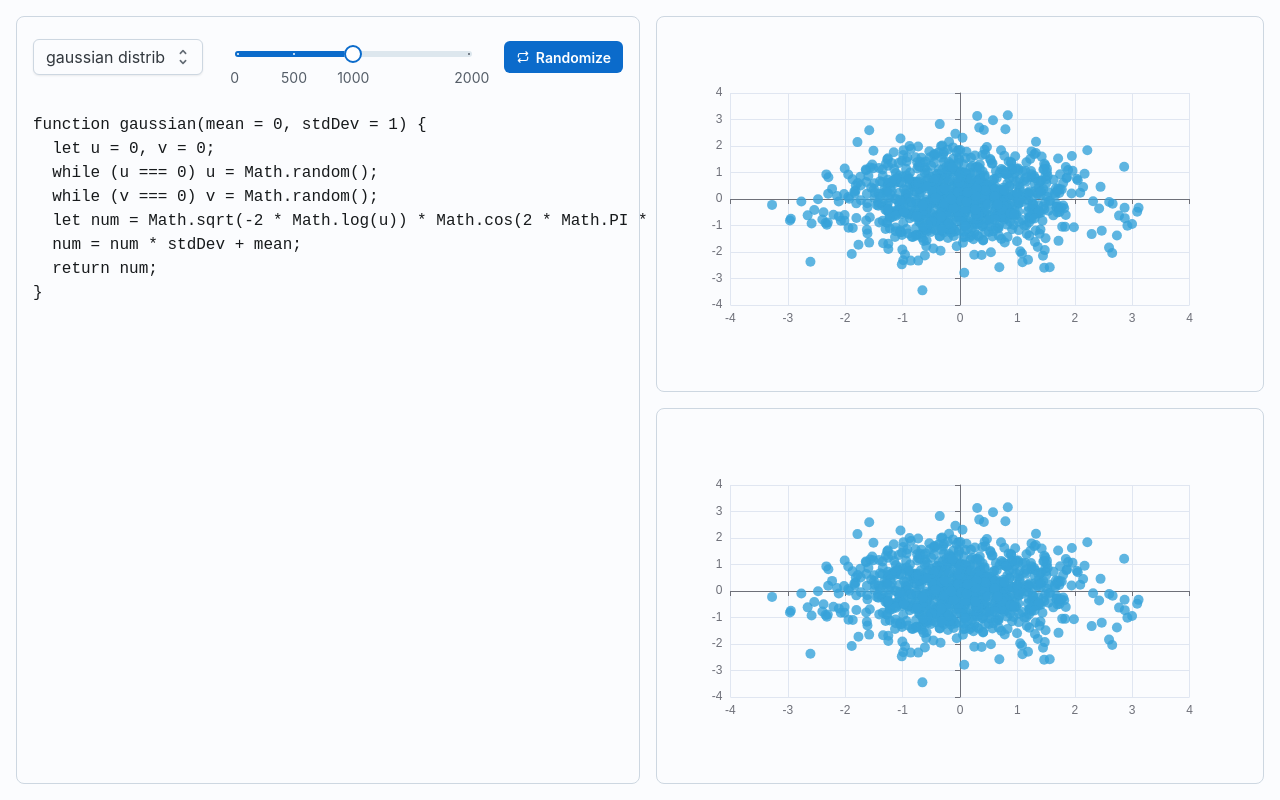
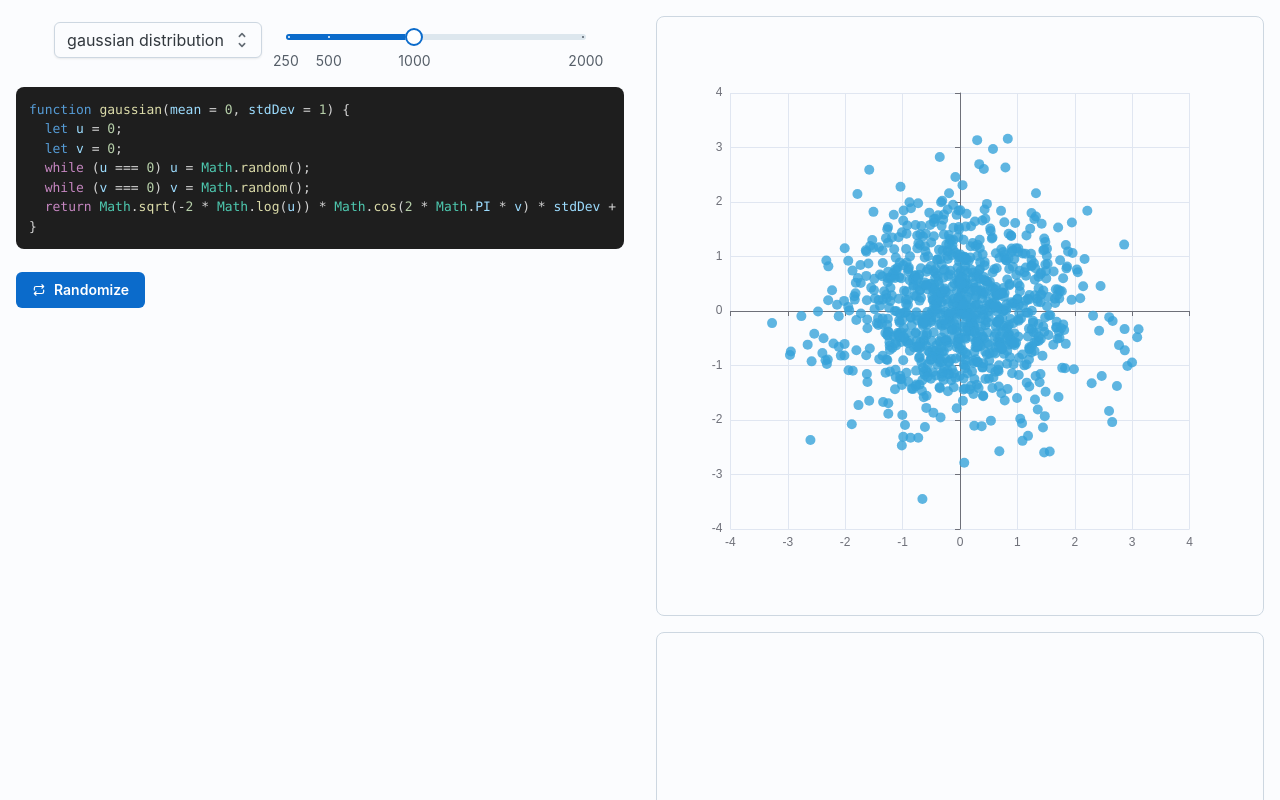
Before and after one commit to BSoDium/gaussian-rng, a React (Create React App) app: page / in a window 1280 px wide. Built offline with nearby package versions, Linux system fonts and the light colour scheme.

Commit message:
feat: implement 3d probability view

```diff
--- a/package.json
+++ b/package.json
@@ -15,17 +15,19 @@
     "@types/react-dom": "^18.0.0",
     "@types/react-responsive": "^8.0.5",
     "@types/react-router-dom": "^5.3.3",
+    "@types/react-syntax-highlighter": "^15.5.5",
     "@types/uuid": "^9.0.0",
     "dashjs": "^4.5.1",
     "echarts": "^5.4.1",
     "echarts-for-react": "^3.0.2",
-    "highlight.js": "^11.7.0",
+    "echarts-gl": "^2.0.9",
     "react": "^18.2.0",
     "react-dom": "^18.2.0",
     "react-icons": "^4.7.1",
     "react-responsive": "^9.0.2",
     "react-router-dom": "^6.4.3",
     "react-scripts": "5.0.1",
+    "react-syntax-highlighter": "^15.5.0",
     "recharts": "^2.2.0",
     "sass": "^1.56.1",
     "typescript": "^4.4.2",
--- a/src/components/CodeView.tsx
+++ b/src/components/CodeView.tsx
@@ -1,25 +1,14 @@
 import React, { createRef, useEffect, useState } from "react";
-import hljs from 'highlight.js';
-import javascript from 'highlight.js/lib/languages/javascript';
+import { Prism as SyntaxHighlighter } from "react-syntax-highlighter";
+import { vscDarkPlus } from "react-syntax-highlighter/dist/esm/styles/prism";
 
-export default function CodeView({code}: {code: string}) {
-  const [codeRef] = useState(createRef<HTMLPreElement>)
-
-  useEffect(() => {
-    hljs.registerLanguage('javascript', javascript);
-  }, []);
-
-  // display the code with syntax highlighting using highlight.js
-  useEffect(() => {
-    codeRef && codeRef.current && hljs.highlightElement(codeRef.current);
-  }
-  , [codeRef]);
+export default function CodeView({ code }: { code: string }) {
 
   return (
-    <pre ref={codeRef}>
-      <code className="javascript">
-        {code}
-      </code>
-    </pre>
+    <SyntaxHighlighter language="javascript" style={vscDarkPlus} customStyle={{
+      borderRadius: 8,
+    }}>
+      {code}
+    </SyntaxHighlighter>
   );
 }
--- a/src/components/Layout.tsx
+++ b/src/components/Layout.tsx
@@ -1,20 +1,26 @@
 import React from 'react';
 import Box, { BoxProps } from '@mui/joy/Box';
-import { Card, CardProps } from '@mui/joy';
+import { Card, CardProps, Sheet, SheetProps } from '@mui/joy';
 import { Default, Mobile } from '../utils/Responsive';
 
 function Root(props: BoxProps) {
+  const sx = {
+    display: 'grid',
+    height: '100vh',
+    width: '100vw',
+  };
+
   return (
     <>
       <Default>
         <Box
           sx={{
-            display: 'grid',
+            ...sx,
             gridTemplateColumns: '50% 50%',
+            gridTemplateRows: '100%',
             gridTemplateAreas: `
             "sidebar main"
           `,
-            height: '100vh',
           }}
           {...props}
         />
@@ -22,10 +28,13 @@ function Root(props: BoxProps) {
       <Mobile>
         <Box
           sx={{
-            display: 'flex',
-            flexDirection: 'column',
-            height: '100vh',
-            overflow: "auto"
+            ...sx,
+            gridTemplateColumns: '100%',
+            gridTemplateRows: '50% 50%',
+            gridTemplateAreas: `
+            "sidebar"
+            "main"
+          `,
           }}
           {...props}
         />
@@ -34,38 +43,33 @@ function Root(props: BoxProps) {
   );
 }
 
-function Sidebar(props: CardProps) {
+function Sidebar(props: SheetProps) {
+  const sx = {
+    gridArea: 'sidebar',
+    bgcolor: 'background.surface',
+    color: 'text.primary',
+    display: 'flex',
+    p: 2,
+    gap: 2,
+  };
+
   return (
     <>
       <Default>
-        <Card
+        <Sheet
           sx={{
-            gridArea: 'sidebar',
-            bgcolor: 'background.surface',
-            color: 'text.primary',
-            display: 'flex',
+            ...sx,
             flexDirection: 'column',
-            p: 2,
-            m: 2,
-            mr: 0,
-            gap: 2,
           }}
           {...props}
         />
       </Default>
       <Mobile>
-        <Card
+        <Sheet
           sx={{
-            gridArea: 'sidebar',
-            bgcolor: 'background.surface',
-            color: 'text.primary',
-            display: 'flex',
+            ...sx,
             flexDirection: 'row',
             flexWrap: 'wrap',
-            p: 2,
-            m: 2,
-            mr: 0,
-            gap: 2,
           }}
           {...props}
         />
@@ -79,14 +83,13 @@ function Main(props: BoxProps) {
     <Box
       sx={{
         gridArea: 'main',
-        overflow: 'auto',
+        overflowY: 'auto',
         bgcolor: 'background.default',
         color: 'text.primary',
         display: 'flex',
         flexDirection: 'column',
-        overflowY: 'auto',
+        gap: 2,
         p: 2,
-        gap: 2,
       }}
       {...props}
     />
@@ -97,13 +100,13 @@ function Tile(props: CardProps) {
   return (
     <Card
       sx={{
-        p: 2,
-        m: 2,
         bgcolor: 'background.surface',
         color: 'text.primary',
         justifyContent: 'center',
         alignItems: 'center',
         width: "100%",
+        height: "600px",
+        flexShrink: 0,
       }}
       {...props}
     />
--- /dev/null
+++ b/src/components/ProbabilityView.tsx
@@ -0,0 +1,101 @@
+import React from 'react';
+import Layout from './Layout';
+import ReactECharts from 'echarts-for-react';
+import { useColorScheme } from '@mui/joy';
+import { gaussianProbability } from '../utils/Random';
+import { textColors } from '../utils/themes/charts/Dark';
+
+export default function ProbabilityView({
+  values,
+}: {
+  values: [number, number][];
+}) {
+  const { systemMode } = useColorScheme();
+
+  return (
+    <Layout.Tile>
+      <ReactECharts
+        option={{
+          tooltip: {},
+          visualMap: {
+            show: false,
+            dimension: 2,
+            min: -1,
+            max: 1,
+            inRange: {
+              color: [
+                '#313695',
+                '#4575b4',
+                '#74add1',
+                '#abd9e9',
+                '#e0f3f8',
+                '#ffffbf',
+                '#fee090',
+                '#fdae61',
+                '#f46d43',
+                '#d73027',
+                '#a50026'
+              ]
+            }
+          },
+          xAxis3D: {
+            type: 'value',
+          },
+          yAxis3D: {
+            type: 'value'
+          },
+          zAxis3D: {
+            type: 'value',
+            max: 1,
+            splitNumber: 2
+          },
+          grid3D: {
+            boxHeight: 40,
+            axisLine: {
+              lineStyle: { color: textColors[systemMode as 'dark' | 'light'] },
+            },
+            axisPointer: {
+              lineStyle: { color: textColors[systemMode as 'dark' | 'light'] }
+            },
+          },
+          series: [
+            {
+              type: 'surface',
+              name: 'Probability',
+              wireframe: {
+                show: false
+              },
+              shading: 'color',
+              equation: {
+                x: {
+                  step: 0.1,
+                  min: -3,
+                  max: 3
+                },
+                y: {
+                  step: 0.1,
+                  min: -3,
+                  max: 3
+                },
+                z: gaussianProbability
+              },
+              itemStyle: {
+                opacity: 0.3
+              }
+            },
+            {
+              type: 'scatter3D',
+              name: 'Samples',
+              symbolSize: 5,
+              data: values.map(([x, y]) => [x, y, gaussianProbability(x, y)]),
+              dimensions: ['x', 'y', 'z'],
+            }
+          ]
+        }}
+        lazyUpdate
+        style={{ height: '100%', width: '100%' }}
+        theme={systemMode}
+      />
+    </Layout.Tile>
+  );
+}
--- a/src/components/ScatterView.tsx
+++ b/src/components/ScatterView.tsx
@@ -11,7 +11,7 @@ export default function ScatterView({
   const { systemMode } = useColorScheme();
 
   return (
-    <Layout.Tile sx={{height: "600px"}}>
+    <Layout.Tile>
         <ReactECharts
           option={{
             tooltip: {},
--- a/src/components/ScoreView.tsx
+++ /dev/null
@@ -1,35 +0,0 @@
-import React from 'react';
-import Layout from './Layout';
-import ReactECharts from 'echarts-for-react';
-import { useColorScheme } from '@mui/joy';
-
-export default function ScoreView({
-  values,
-}: {
-  values: [number, number][];
-}) {
-  const { systemMode } = useColorScheme();
-
-  return (
-    <Layout.Tile sx={{height: "600px"}}>
-      <ReactECharts
-        option={{
-          tooltip: {},
-          xAxis: [{}],
-          yAxis: [{}],
-          series: [
-            {
-              type: 'scatter',
-              data: values,
-              dimensions: ['x', 'y'],
-              blendMode: 'source-over',
-            }
-          ]
-        }}
-        lazyUpdate
-        style={{ height: '100%', width: '100%' }}
-        theme={systemMode}
-      />
-    </Layout.Tile>
-  );
-}
--- a/src/index.tsx
+++ b/src/index.tsx
@@ -1,6 +1,7 @@
 import React from 'react';
 import ReactDOM from 'react-dom/client';
 import { StyledEngineProvider } from '@mui/joy/styles';
+import 'echarts-gl';
 
 import App from './App';
 
--- a/src/pages/Simulation.tsx
+++ b/src/pages/Simulation.tsx
@@ -5,19 +5,19 @@ import { TbRepeat } from 'react-icons/tb';
 import { register } from '../utils/themes/charts/Dark';
 import Layout from '../components/Layout';
 import ScatterView from '../components/ScatterView';
-import ScoreView from '../components/ScoreView';
-import Randomize from '../utils/Randomize';
+import ProbabilityView from '../components/ProbabilityView';
+import Random from '../utils/Random';
 import CodeView from '../components/CodeView';
 
 export default function Simulation() {
   const [values, setValues] = useState<[number, number][]>([]);
-  const [iterations, setIterations] = useState(1000);
-  const [algorithm, setAlgorithm] = useState<string>(Object.keys(Randomize)[0]);
+  const [points, setPoints] = useState(1000);
+  const [algorithm, setAlgorithm] = useState<string>(Object.keys(Random)[0]);
 
   const randomize = () => {
     const newValues: typeof values = [];
-    for (let i = 0; i < iterations; i++) {
-      const randomizer = Randomize[algorithm as keyof typeof Randomize];
+    for (let i = 0; i < points; i++) {
+      const randomizer = Random[algorithm as keyof typeof Random];
       newValues.push([randomizer(), randomizer()]);
     }
     setValues(newValues);
@@ -25,14 +25,14 @@ export default function Simulation() {
 
   useEffect(() => {
     const newValues: typeof values = [];
-    for (let i = 0; i < iterations; i++) {
-      const randomizer = Randomize[algorithm as keyof typeof Randomize];
+    for (let i = 0; i < points; i++) {
+      const randomizer = Random[algorithm as keyof typeof Random];
       newValues.push([randomizer(), randomizer()]);
     }
     setValues(newValues);
 
     register();
-  }, [iterations, algorithm]);
+  }, [points, algorithm]);
 
   return (
     <Layout.Root>
@@ -41,17 +41,18 @@ export default function Simulation() {
           sx={{
             display: 'flex',
             flexDirection: 'row',
+            flexWrap: 'wrap',
             alignItems: 'center',
-            justifyContent: 'space-between',
+            justifyContent: 'center',
             width: '100%',
-            gap: 4,
+            gap: 3,
           }}
         >
           <Select
             defaultValue={0}
-            onChange={(_, value) => setAlgorithm(Object.keys(Randomize)[value as number])}
+            onChange={(_, value) => setAlgorithm(Object.keys(Random)[value as number])}
           >
-            {Object.entries(Randomize).map(([key, value], index) => (
+            {Object.entries(Random).map(([key, value], index) => (
               <Option key={key} value={index}>
                 {`${key} distribution`}
               </Option>
@@ -59,36 +60,36 @@ export default function Simulation() {
           </Select>
           <Box sx={{ width: 300 }}>
             <Slider
-              aria-label="Iterations"
-              defaultValue={iterations}
-              min={0}
+              aria-label="points"
+              defaultValue={points}
+              min={250}
               max={2000}
               step={250}
-              onChange={(_, value) => setIterations(value as number)}
+              onChange={(_, value) => setPoints(value as number)}
               valueLabelDisplay="auto"
+              valueLabelFormat={(value) => `${value} points`}
               marks={[
-                { value: 0, label: '0' },
+                { value: 250, label: '250' },
                 { value: 500, label: '500' },
                 { value: 1000, label: '1000' },
                 { value: 2000, label: '2000' },
               ]}
             />
           </Box>
-          <Badge badgeContent={values.length === iterations ? 0 : ""}>
+        </Box>
+        <CodeView code={Random[algorithm as keyof typeof Random].toString()} />
+        <Badge badgeContent={values.length === points ? 0 : ""}>
             <Button
-              size="sm"
               startDecorator={<TbRepeat />}
               onClick={randomize}
             >
               Randomize
             </Button>
           </Badge>
-        </Box>
-        <CodeView code={Randomize[algorithm as keyof typeof Randomize].toString()} />
       </Layout.Sidebar>
       <Layout.Main>
         <ScatterView values={values} />
-        <ScoreView values={values} />
+        <ProbabilityView values={values} />
       </Layout.Main>
     </Layout.Root>
   );
--- /dev/null
+++ b/src/utils/Random.ts
@@ -0,0 +1,26 @@
+export function gaussianProbability(x: number, y: number, mean: number = 0, sigma: number = 1) {
+  return Math.exp(-((x - mean) ** 2 + (y - mean) ** 2) / (2 * sigma ** 2));
+}
+
+function gaussian(mean: number = 0, stdDev: number = 1): number {
+  let u = 0;
+  let v = 0;
+  while (u === 0) u = Math.random(); // Converting [0,1) to (0,1)
+  while (v === 0) v = Math.random();
+  return Math.sqrt(-2.0 * Math.log(u)) * Math.cos(2.0 * Math.PI * v) * stdDev + mean;
+}
+
+export function uniformProbability(x: number, y: number, min: number = -1, max: number = 1) {
+  return (x >= min && x <= max && y >= min && y <= max) ? 1 : 0;
+}
+
+function uniform(min: number = -1, max: number = 1): number {
+  return Math.random() * (max - min) + min;
+}
+
+const Random = {
+  gaussian,
+  uniform,
+};
+
+export default Random;
--- a/src/utils/themes/charts/Dark.ts
+++ b/src/utils/themes/charts/Dark.ts
@@ -1,4 +1,9 @@
 import * as echarts from 'echarts';
+
+export const textColors = {
+    light: '#000000',
+    dark: '#ffffff',
+};
 
 export function register() {
     echarts.registerTheme('dark', {
```
Also changed, not shown: src/utils/Randomize.ts (deleted, +0 -20 lines), 1 other file (tests, documents, lock files or other folders). Lines whose indentation alone changed are shown as unchanged.
